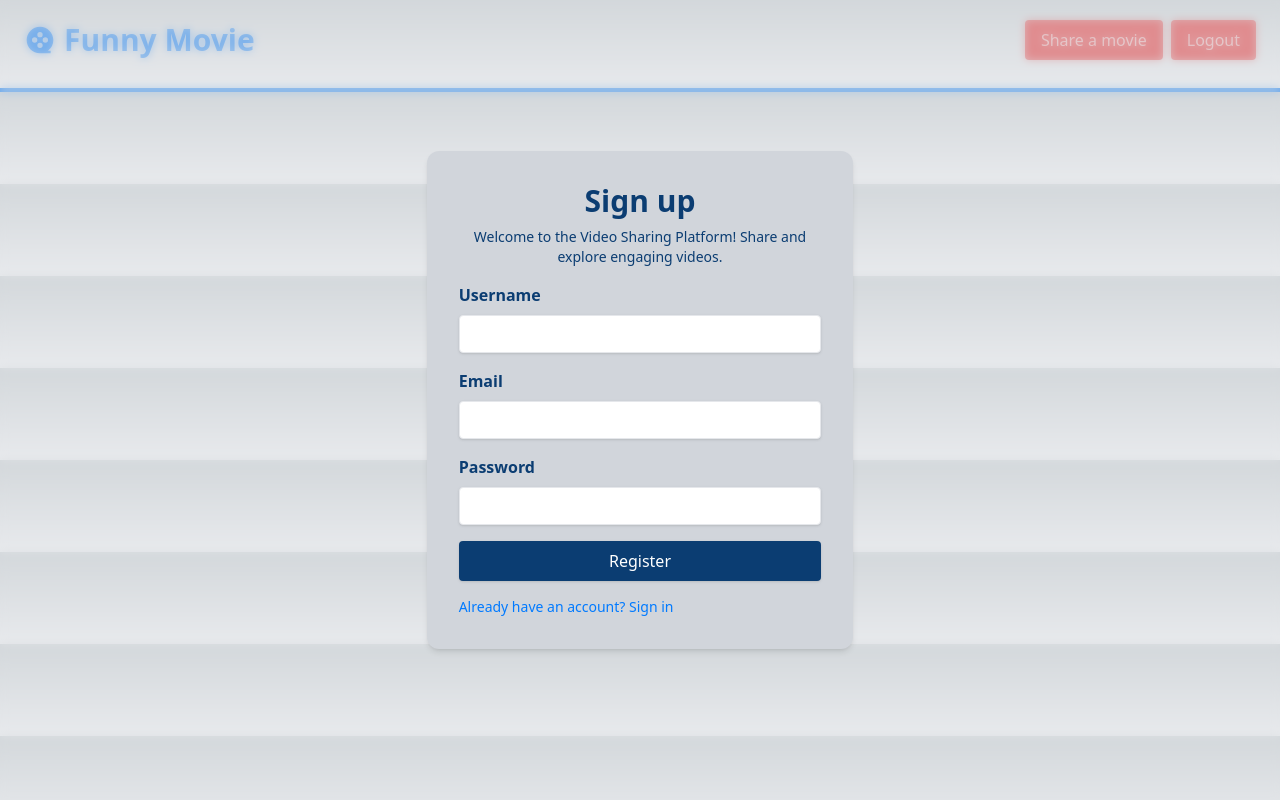
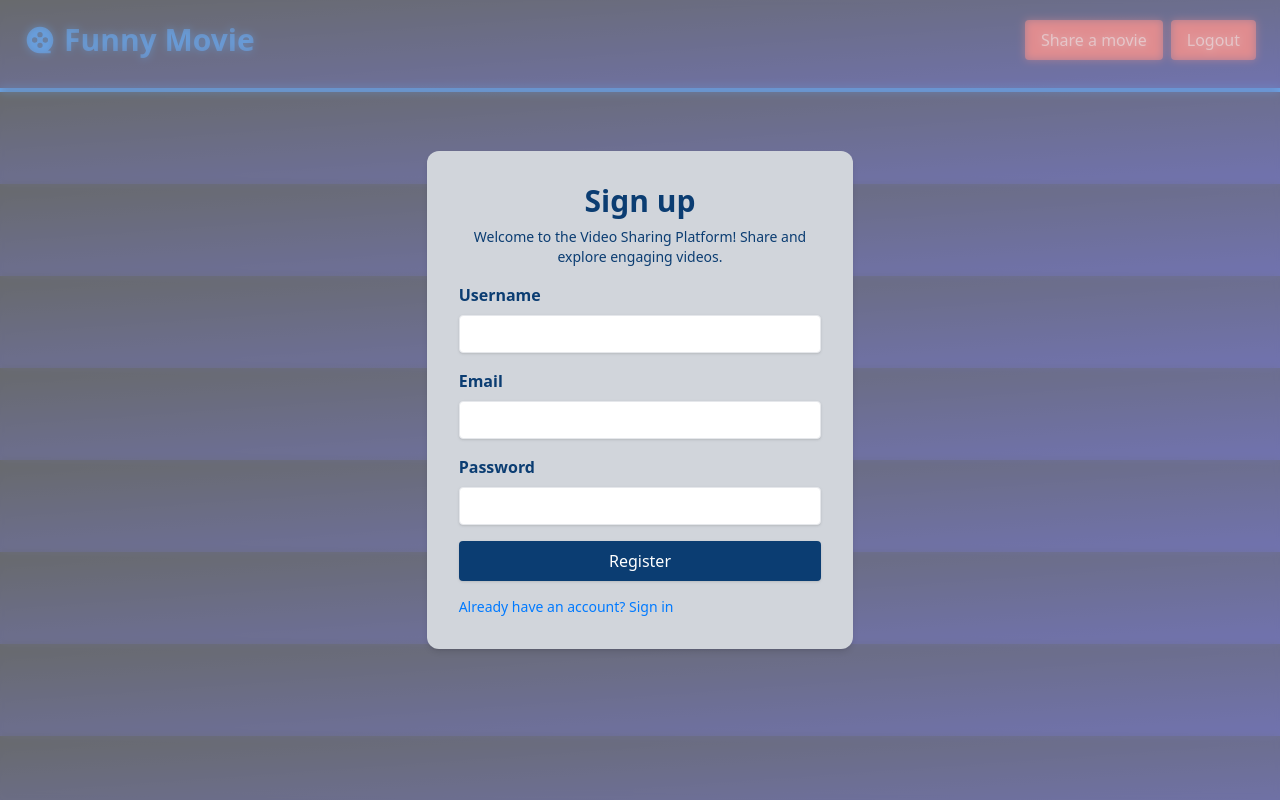
Before and after one commit to huyde140282/YTCloneApp, a Next.js app: page /register in a window 1280 px wide. Built offline with nearby package versions, Linux system fonts and the light colour scheme; no server answers.

Commit message:
feat(video-share-video): Configure test environment - Set up the test environment configuration - Set up env to config firebase in production

```diff
--- /dev/null
+++ b/babel.config.js
@@ -0,0 +1,6 @@
+module.exports = {
+    presets: [
+      ['@babel/preset-env', {targets: {node: 'current'}}],
+      '@babel/preset-typescript',
+    ],
+  };
--- a/next.config.js
+++ b/next.config.js
@@ -3,6 +3,5 @@ const nextConfig = {};
 
 module.exports = {
   reactStrictMode: true,
-  experimental: { appDir: true },
-  pageExtensions: ["page.tsx"],
+  experimental: { appDir: true ,serverActions: true,},
 };
--- a/src/app/layout.tsx
+++ b/src/app/layout.tsx
@@ -1,11 +1,12 @@
 import Navbar from "@/components/Navbar";
-import "./globals.css";
+import "../styles/globals.css";
 import Head from "next/head";
+import "react-toastify/dist/ReactToastify.css";
 import { Providers } from "@/components/Provider";
-export const metadata = {
-  title: "Create Next App",
-  description: "Generated by create next app",
-};
+// export const metadata = {
+//   title: "Create Next App",
+//   description: "Generated by create next app",
+// };
 
 export default function RootLayout({
   children,
@@ -14,7 +15,7 @@ export default function RootLayout({
 }) {
   return (
     <html lang="en">
-      <Head>
+      <head>
         <title>YouTube Video Sharing</title>
         <meta name="viewport" content="width=device-width, initial-scale=1" />
         <link rel="icon" href="/favicon.png" />
@@ -22,8 +23,8 @@ export default function RootLayout({
           name="description"
           content="Web application for sharing YouTube videos"
         />
-      </Head>
-      <body>
+      </head>
+      <body className="bg-gradient-to-br from-black to-[#121286]">
         <Providers>
           <Navbar />
           {children}
--- a/tailwind.config.js
+++ b/tailwind.config.js
@@ -9,9 +9,11 @@ module.exports = {
   theme: {
     extend: {
       backgroundImage: {
-        'gradient-radial': 'radial-gradient(var(--tw-gradient-stops))',
-        'gradient-conic':
-          'conic-gradient(from 180deg at 50% 50%, var(--tw-gradient-stops))',
+        'gradient-to-bottom': 'linear-gradient(to bottom, transparent, var(--tw-gradient-stops))',
+      },
+      backgroundColor: {
+        'start': 'var(--background-start)',
+        'end': 'var(--background-end)',
       },
     },
   },
--- a/tsconfig.json
+++ b/tsconfig.json
@@ -1,5 +1,6 @@
 {
   "compilerOptions": {
+    "types": ["jest"],
     "target": "es5",
     "lib": ["dom", "dom.iterable", "esnext"],
     "allowJs": true,
```
Also changed, not shown: jest.config.ts (added, +10 -0 lines), package.json (+16 -4 lines), 1 other file (tests, documents, lock files or other folders).
